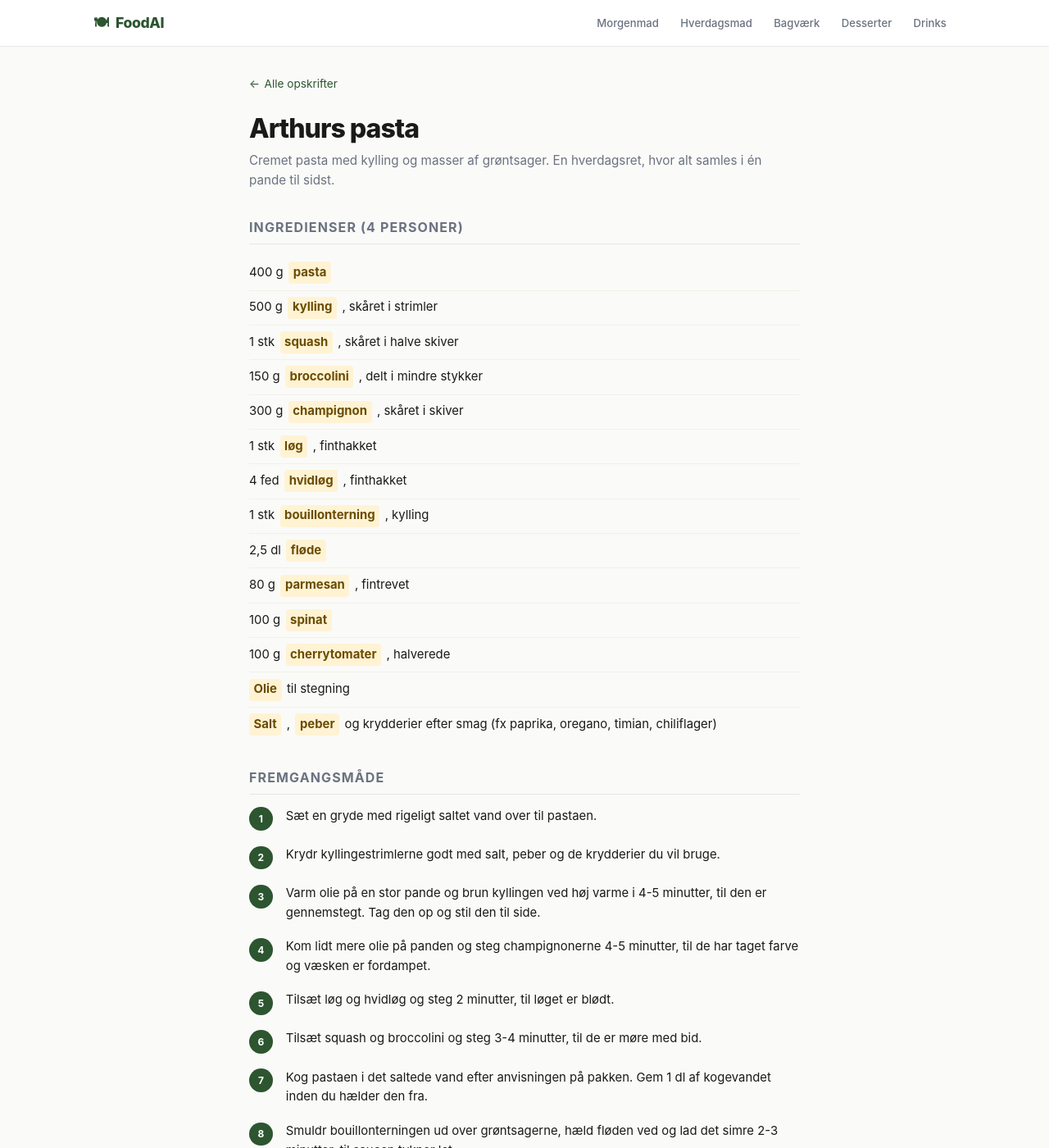
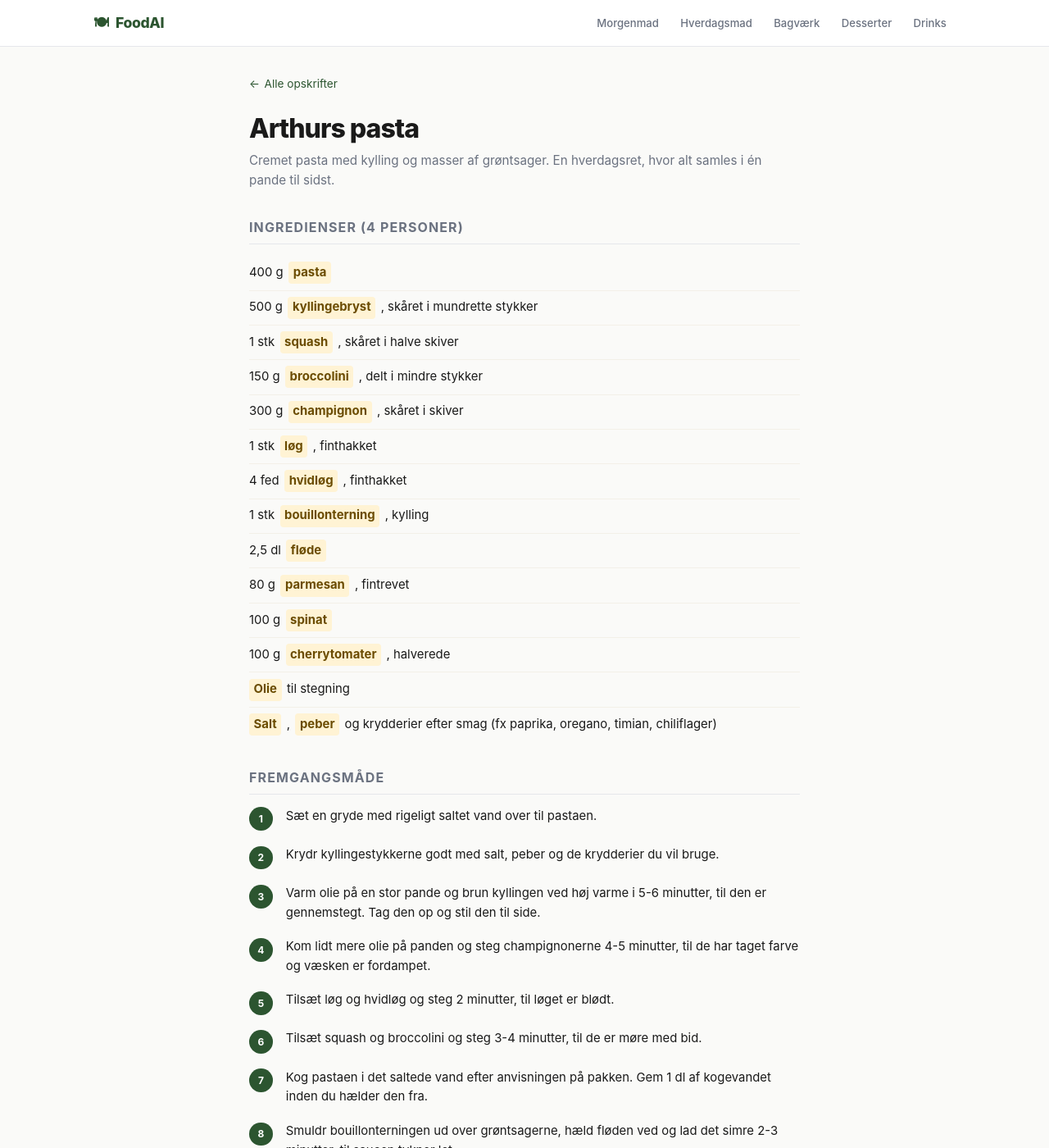
Before and after one commit to larsgam/FoodAI, a Jekyll site: the page built from Hverdagsmad/arthurs-pasta.md, in a window 1280 px wide and 1400 px high. Shown: the whole window at 82% size. Built offline with Jekyll 4.4.1, drawn with Linux system fonts in a browser that asks for light colours.

Commit message:
Opdater opskrift på Arthurs pasta
Co-Authored-By: Claude Opus 5 (1M context) <noreply@anthropic.com>
Claude-Session: https://claude.ai/code/session_012zdxutnnFmJJsyD1bBvgk9

```diff
--- a/Hverdagsmad/arthurs-pasta.md
+++ b/Hverdagsmad/arthurs-pasta.md
@@ -11,7 +11,7 @@ Cremet pasta med kylling og masser af grøntsager. En hverdagsret, hvor alt saml
 ## Ingredienser (4 personer)
 
 - 400 g `pasta`
-- 500 g `kylling`, skåret i strimler
+- 500 g `kyllingebryst`, skåret i mundrette stykker
 - 1 stk `squash`, skåret i halve skiver
 - 150 g `broccolini`, delt i mindre stykker
 - 300 g `champignon`, skåret i skiver
@@ -28,8 +28,8 @@ Cremet pasta med kylling og masser af grøntsager. En hverdagsret, hvor alt saml
 ## Fremgangsmåde
 
 1. Sæt en gryde med rigeligt saltet vand over til pastaen.
-2. Krydr kyllingestrimlerne godt med salt, peber og de krydderier du vil bruge.
-3. Varm olie på en stor pande og brun kyllingen ved høj varme i 4-5 minutter, til den er gennemstegt. Tag den op og stil den til side.
+2. Krydr kyllingestykkerne godt med salt, peber og de krydderier du vil bruge.
+3. Varm olie på en stor pande og brun kyllingen ved høj varme i 5-6 minutter, til den er gennemstegt. Tag den op og stil den til side.
 4. Kom lidt mere olie på panden og steg champignonerne 4-5 minutter, til de har taget farve og væsken er fordampet.
 5. Tilsæt løg og hvidløg og steg 2 minutter, til løget er blødt.
 6. Tilsæt squash og broccolini og steg 3-4 minutter, til de er møre med bid.
```
